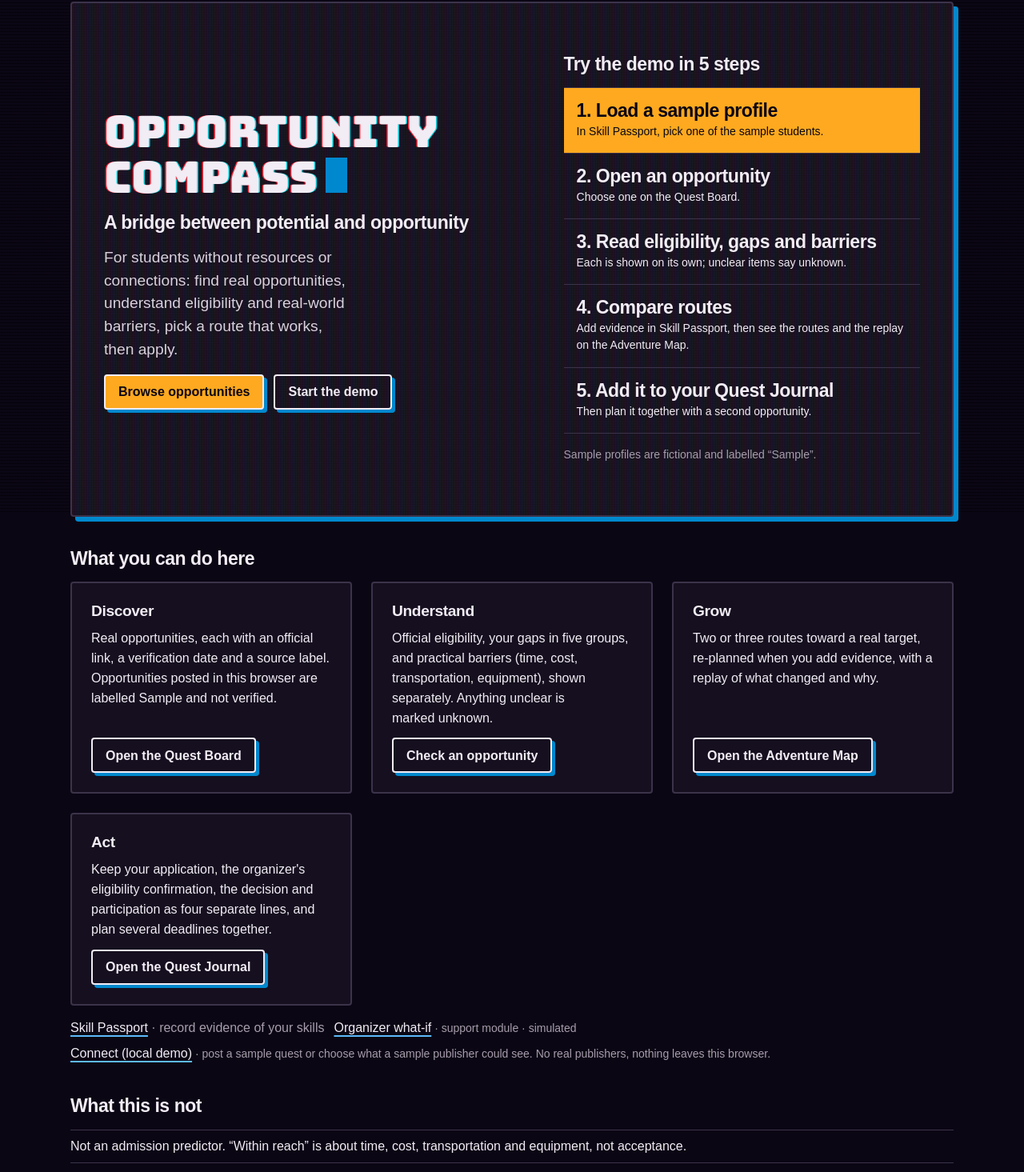
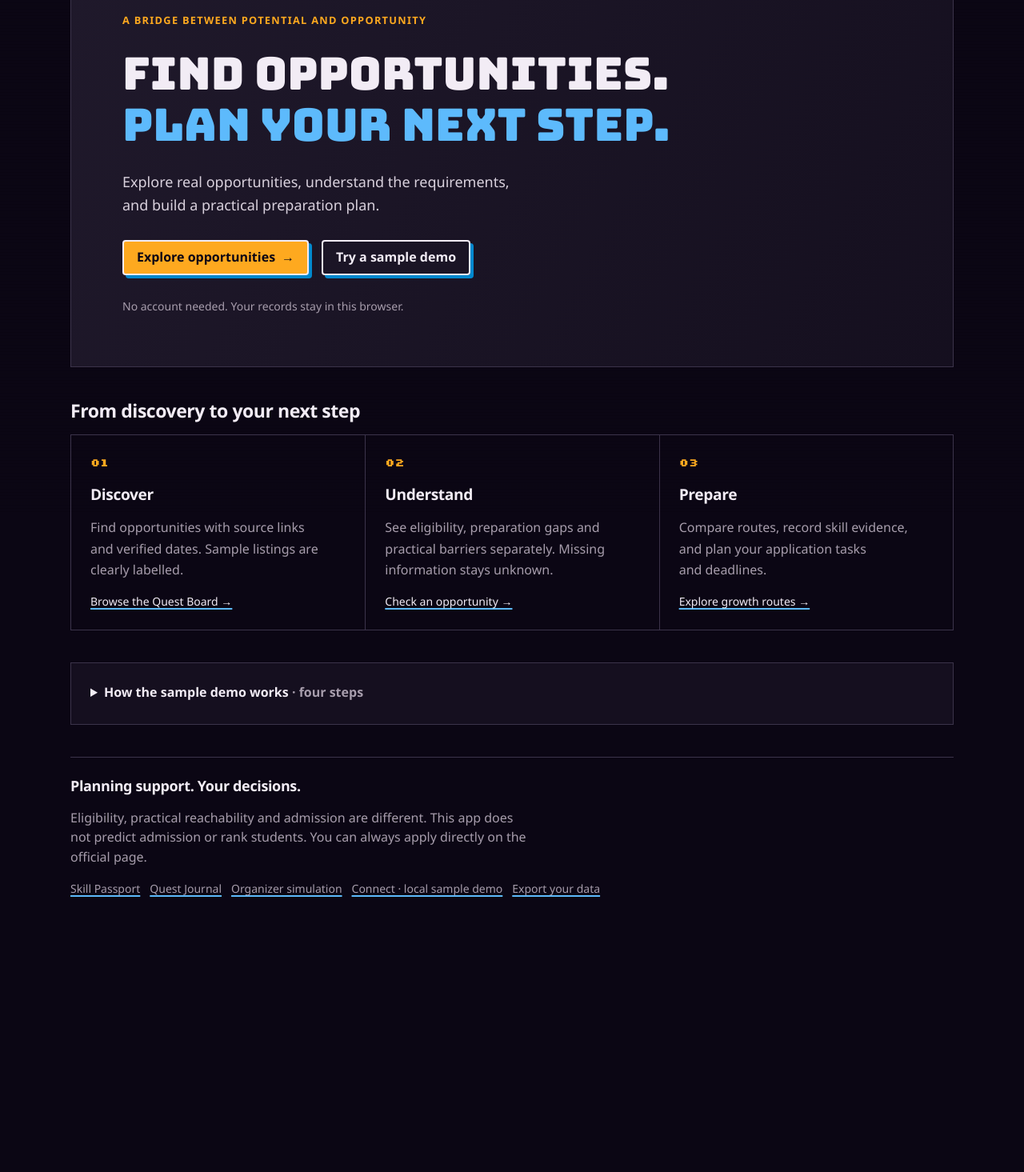
Before and after one commit to Zerune0/opportunity-compass, a Next.js app: page / in a window 1280 px wide. Shown: the part 160-1625 px from the top of the page at 80% size. After the commit the page ends 1378 px from the top, so only its background shows below. Built offline with nearby package versions, Linux system fonts and the light colour scheme; a web font is replaced by a local one.

Commit message:
feat(ui): simplify home and clarify view choices

```diff
--- a/app/globals.css
+++ b/app/globals.css
@@ -389,3 +389,48 @@ body::before {
   .journal-page p, .journal-page li { orphans: 3; widows: 3; }
   .journal-page .journal-plan-table tr { break-inside: avoid-page; }
 }
+
+/* Local UI preview: clearer reading hierarchy, retaining the arcade identity. */
+:root { --font-body: "Segoe UI", ui-sans-serif, system-ui, "PingFang SC", "Microsoft YaHei", sans-serif; }
+body::before { opacity: .16; }
+@layer base {
+  h1 { text-shadow: none; font-size: clamp(2rem, 4vw, 3rem); }
+  h2, h3 { font-weight: 700; line-height: 1.25; }
+}
+@layer components {
+  .shell-bar { border-bottom-width: 1px; box-shadow: none; }
+  .shell-mark { font-size: 1rem; }
+  .shell-bar__inner { gap: .5rem 1.5rem; }
+  .view-choice { display: flex; flex-wrap: wrap; align-items: center; gap: .5rem; width: 100%; padding-top: .5rem; border-top: 1px solid var(--color-rule); }
+  .view-choice .rpg-button { box-shadow: none; padding: .5rem .9rem; font-size: .875rem; }
+  .view-choice p { font-size: .8rem; color: var(--color-muted); margin-left: .5rem; }
+  .view-choice [aria-pressed="true"] { background: var(--color-answer-text); color: var(--color-paper); border-color: var(--color-answer-text); }
+  .home-hero { padding: clamp(1.5rem, 5vw, 4rem); border: 1px solid var(--color-rule); border-top: 3px solid var(--color-accent); background: linear-gradient(120deg, var(--color-paper-3), var(--color-paper-2)); display: grid; gap: 1.5rem; }
+  .home-eyebrow { color: var(--color-accent); font-size: .8rem; font-weight: 700; letter-spacing: .1em; text-transform: uppercase; }
+  .home-hero h1 { font-size: clamp(2rem, 5vw, 3.5rem); max-width: 24ch; line-height: 1.15; text-transform: none; }
+  .home-hero h1 span { color: var(--color-answer-text); }
+  .home-description { max-width: 48ch; color: var(--color-ink-2); font-size: 1.125rem; line-height: 1.65; }
+  .home-actions { margin-block: .25rem; gap: 1rem; }
+  .home-journey { display: grid; grid-template-columns: repeat(3, minmax(0, 1fr)); border: 1px solid var(--color-rule); }
+  .home-journey article { display: grid; gap: 1rem; padding: 1.5rem; align-content: start; }
+  .home-journey article + article { border-left: 1px solid var(--color-rule); }
+  .home-journey p { color: var(--color-muted); line-height: 1.65; }
+  .home-journey a { font-size: .875rem; }
+  .home-number { font-family: var(--font-outlier); font-size: .875rem; color: var(--color-accent); }
+  .home-demo, .profile-editor-disclosure { border: 1px solid var(--color-rule); padding: 1rem 1.5rem; background: var(--color-paper-2); }
+  .home-demo summary, .profile-editor-disclosure summary { font-weight: 700; }
+  .home-demo-steps { display: grid; gap: 1.25rem; padding-left: 1.5rem; margin-block: 1.5rem; }
+  .home-footer-note { padding-top: 1.5rem; border-top: 1px solid var(--color-rule); color: var(--color-muted); }
+  .home-footer-note h2 { font-size: 1.125rem; color: var(--color-ink); }
+  .home-footer-note a { font-size: .875rem; }
+  .profile-editor-disclosure > .rpg-card { margin-top: 1rem; border: 0; padding: 0; background: transparent; }
+  body:has(.view-choice [aria-pressed="true"]:last-of-type) .shell-main :is(h1, .rpg-quest-card__head h3) { font-family: var(--font-body); text-transform: none; }
+  body:has(.view-choice [aria-pressed="true"]:last-of-type) .shell-main :is(.rpg-head, .rpg-card, .rpg-button) { box-shadow: none; }
+  body:has(.view-choice [aria-pressed="true"]:last-of-type) .rpg-head h1::after { display: none; }
+  @media (max-width: 40rem) {
+    .home-journey { grid-template-columns: minmax(0, 1fr); }
+    .home-journey article + article { border-left: 0; border-top: 1px solid var(--color-rule); }
+    .view-choice p { width: 100%; margin-left: 0; }
+    .home-actions .rpg-button { width: 100%; }
+  }
+}
--- a/app/page.tsx
+++ b/app/page.tsx
@@ -1,141 +1,45 @@
 import Link from "next/link";
 
-const actions = [
-  {
-    title: "Discover",
-    href: "/quests",
-    linkLabel: "Open the Quest Board",
-    note: "Real opportunities, each with an official link, a verification date and a source label. Opportunities posted in this browser are labelled Sample and not verified.",
-  },
-  {
-    title: "Understand",
-    href: "/quests",
-    linkLabel: "Check an opportunity",
-    note: "Official eligibility, your gaps in five groups, and practical barriers (time, cost, transportation, equipment), shown separately. Anything unclear is marked unknown.",
-  },
-  {
-    title: "Grow",
-    href: "/map",
-    linkLabel: "Open the Adventure Map",
-    note: "Two or three routes toward a real target, re-planned when you add evidence, with a replay of what changed and why.",
-  },
-  {
-    title: "Act",
-    href: "/journal",
-    linkLabel: "Open the Quest Journal",
-    note: "Keep your application, the organizer's eligibility confirmation, the decision and participation as four separate lines, and plan several deadlines together.",
-  },
-];
-
-const demoSteps = [
-  { href: "/passport", title: "Load a sample profile", note: "In Skill Passport, pick one of the sample students." },
-  { href: "/quests", title: "Open an opportunity", note: "Choose one on the Quest Board." },
-  { href: "/quests", title: "Read eligibility, gaps and barriers", note: "Each is shown on its own; unclear items say unknown." },
-  { href: "/map", title: "Compare routes", note: "Add evidence in Skill Passport, then see the routes and the replay on the Adventure Map." },
-  { href: "/journal", title: "Add it to your Quest Journal", note: "Then plan it together with a second opportunity." },
-];
-
-const localOnlyNote = "No accounts or server. What you enter stays in this browser.";
-
-const notThis = [
-  "Not an admission predictor. “Within reach” is about time, cost, transportation and equipment, not acceptance.",
-  "No scores or rankings of students.",
-  localOnlyNote,
-  "Organizer results are simulations on sample data, not real-world impact.",
-  "You can always go straight to the official application. Nothing here is locked behind progress.",
+const steps = [
+  ["/passport", "Load a sample profile", "Choose a fictional student in Skill Passport."],
+  ["/quests", "Explore an opportunity", "Check eligibility, missing information and practical barriers."],
+  ["/map", "Compare preparation routes", "Add evidence and see what changes, with an explanation."],
+  ["/journal", "Plan your applications", "Add two opportunities to coordinate tasks and deadlines."],
 ];
 
 export default function Home() {
   return (
-    <div className="rpg-stack rpg-stack--loose">
-      <section className="home crt" aria-labelledby="home-title">
-        <div className="rpg-stack">
-          <h1 id="home-title">Opportunity Compass</h1>
-          <p className="rpg-menu__title">A bridge between potential and opportunity</p>
-          <p className="home__lead">
-            For students without resources or connections: find real opportunities,
-            understand eligibility and real-world barriers, pick a route that works,
-            then apply.
-          </p>
-          <div className="rpg-row">
-            <Link href="/quests" className="rpg-button rpg-button--primary">
-              Browse opportunities
-            </Link>
-            <Link href="/passport" className="rpg-button rpg-button--secondary">
-              Start the demo
-            </Link>
-          </div>
+    <div className="rpg-stack rpg-stack--loose home-refresh">
+      <section className="home-hero" aria-labelledby="home-title">
+        <p className="home-eyebrow">A bridge between potential and opportunity</p>
+        <h1 id="home-title">Find opportunities.<br /><span>Plan your next step.</span></h1>
+        <p className="home-description">Explore real opportunities, understand the requirements, and build a practical preparation plan.</p>
+        <div className="rpg-row home-actions">
+          <Link href="/quests" className="rpg-button rpg-button--primary">Explore opportunities <span aria-hidden="true">→</span></Link>
+          <Link href="/passport" className="rpg-button rpg-button--secondary">Try a sample demo</Link>
         </div>
-
-        <section className="rpg-stack" aria-labelledby="demo-title">
-          <h2 id="demo-title">Try the demo in 5 steps</h2>
-          <ol className="rpg-menu">
-            {demoSteps.map((step, index) => (
-              <li key={step.title}>
-                <Link
-                  href={step.href}
-                  className={index === 0 ? "rpg-menu__row rpg-menu__row--cursor" : "rpg-menu__row"}
-                >
-                  <span className="rpg-menu__title">
-                    {index + 1}. {step.title}
-                  </span>
-                  <span className="rpg-menu__note">{step.note}</span>
-                </Link>
-              </li>
-            ))}
-          </ol>
-          <p className="rpg-small rpg-muted">
-            Sample profiles are fictional and labelled &ldquo;Sample&rdquo;.
-          </p>
-        </section>
+        <p className="rpg-small rpg-muted">No account needed. Your records stay in this browser.</p>
       </section>
 
-      <section className="rpg-stack" aria-labelledby="actions-title">
-        <h2 id="actions-title">What you can do here</h2>
-        <ul className="rpg-route-grid m-0 list-none p-0">
-          {actions.map((action) => (
-            <li key={action.title} className="rpg-card">
-              <h3>{action.title}</h3>
-              <p>{action.note}</p>
-              <Link href={action.href} className="rpg-button rpg-button--secondary">
-                {action.linkLabel}
-              </Link>
-            </li>
-          ))}
-        </ul>
-        <ul className="rpg-row m-0 list-none p-0">
-          <li>
-            <Link href="/passport">Skill Passport</Link>
-            <span className="rpg-muted"> &middot; record evidence of your skills</span>
-          </li>
-          <li>
-            <Link href="/organizer">Organizer what-if</Link>
-            <span className="rpg-small rpg-muted"> &middot; support module &middot; simulated</span>
-          </li>
-          <li>
-            <Link href="/connect">Connect (local demo)</Link>
-            <span className="rpg-small rpg-muted">
-              {" "}&middot; post a sample quest or choose what a sample publisher could see. No real publishers, nothing leaves this browser.
-            </span>
-          </li>
-        </ul>
+      <section aria-labelledby="journey-title" className="rpg-stack">
+        <h2 id="journey-title">From discovery to your next step</h2>
+        <div className="home-journey">
+          <article><span className="home-number" aria-hidden="true">01</span><h3>Discover</h3><p>Find opportunities with source links and verified dates. Sample listings are clearly labelled.</p><Link href="/quests">Browse the Quest Board →</Link></article>
+          <article><span className="home-number" aria-hidden="true">02</span><h3>Understand</h3><p>See eligibility, preparation gaps and practical barriers separately. Missing information stays unknown.</p><Link href="/quests">Check an opportunity →</Link></article>
+          <article><span className="home-number" aria-hidden="true">03</span><h3>Prepare</h3><p>Compare routes, record skill evidence, and plan your application tasks and deadlines.</p><Link href="/map">Explore growth routes →</Link></article>
+        </div>
       </section>
 
-      <section className="rpg-stack" aria-labelledby="not-title">
-        <h2 id="not-title">What this is not</h2>
-        <ul className="rpg-list">
-          {notThis.map((item) => (
-            <li key={item}>
-              {item}
-              {item === localOnlyNote && (
-                <>
-                  {" "}
-                  <Link href="/data">Export a backup file in Your data</Link> to keep a copy or move to another browser.
-                </>
-              )}
-            </li>
-          ))}
-        </ul>
+      <details className="home-demo">
+        <summary>How the sample demo works <span className="rpg-muted"> · four steps</span></summary>
+        <ol className="home-demo-steps">{steps.map(([href, title, note]) => <li key={title}><Link href={href}>{title}</Link><p className="rpg-muted">{note}</p></li>)}</ol>
+        <p className="rpg-small rpg-muted">Sample students are fictional. Organizer results are simulations, not real-world impact.</p>
+      </details>
+
+      <section className="home-footer-note rpg-stack" aria-labelledby="boundaries-title">
+        <h2 id="boundaries-title">Planning support. Your decisions.</h2>
+        <p>Eligibility, practical reachability and admission are different. This app does not predict admission or rank students. You can always apply directly on the official page.</p>
+        <div className="rpg-row"><Link href="/passport">Skill Passport</Link><Link href="/journal">Quest Journal</Link><Link href="/organizer">Organizer simulation</Link><Link href="/connect">Connect · local sample demo</Link><Link href="/data">Export your data</Link></div>
       </section>
     </div>
   );
--- a/app/passport/Passport.tsx
+++ b/app/passport/Passport.tsx
@@ -120,7 +120,10 @@ export function Passport({ opportunityId }: { opportunityId?: string }) {
         <p>Skills: {profile.skills?.map((skill) => skill.name + " (" + skill.level + ")").join(", ") ?? "Unknown"}</p>
         <p>Interests: {profile.interests?.join(", ") ?? "Unknown"}</p>
       </QuestCard>}
-      {profile !== undefined && <ProfileEditor key={profile?.id ?? "new-profile"} profile={profile} onSave={setProfile} />}
+      {profile !== undefined && <details className="profile-editor-disclosure" key={profile?.id ?? "new-profile"} open={profile ? undefined : true}>
+        <summary>{profile ? "Edit your profile" : "Create your profile"}<span className="rpg-muted rpg-small"> · optional details for more useful assessments</span></summary>
+        <ProfileEditor profile={profile} onSave={setProfile} />
+      </details>}
       <QuestCard>
         <h2>Add evidence</h2>
         <form className="rpg-stack rpg-evidence-form" onSubmit={submit}>
--- a/components/rpg/SiteNav.tsx
+++ b/components/rpg/SiteNav.tsx
@@ -11,6 +11,7 @@ type SiteNavProps = {
 export function SiteNav({ items }: SiteNavProps) {
   const [view, chooseView] = useViewPreference();
   const pathname = usePathname() ?? "";
+  const hasViewChoice = ["/map", "/journal", "/passport"].includes(pathname);
   return (
     <>
     <ul className="shell-links">
@@ -25,10 +26,11 @@ export function SiteNav({ items }: SiteNavProps) {
         );
       })}
     </ul>
-    <div className="rpg-row" role="group" aria-label="View preference">
+    {hasViewChoice && <div className="view-choice" role="group" aria-label="View preference" aria-describedby="view-choice-note">
       <button className="rpg-button rpg-button--secondary" aria-pressed={view === "adventure"} onClick={() => chooseView("adventure")}>Adventure View</button>
       <button className="rpg-button rpg-button--secondary" aria-pressed={view === "classic"} onClick={() => chooseView("classic")}>Classic View</button>
-    </div>
+      <p id="view-choice-note">Same information and actions, different layouts.</p>
+    </div>}
     </>
   );
 }
```
